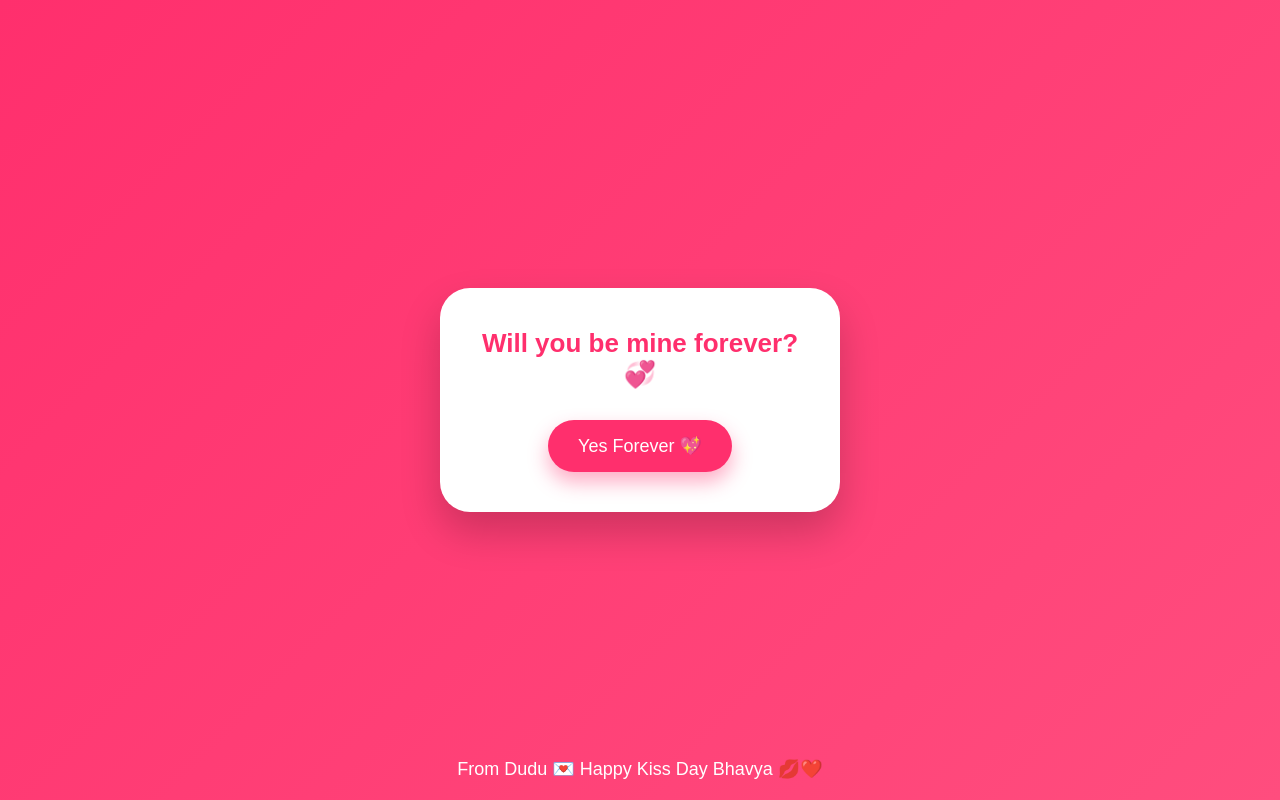
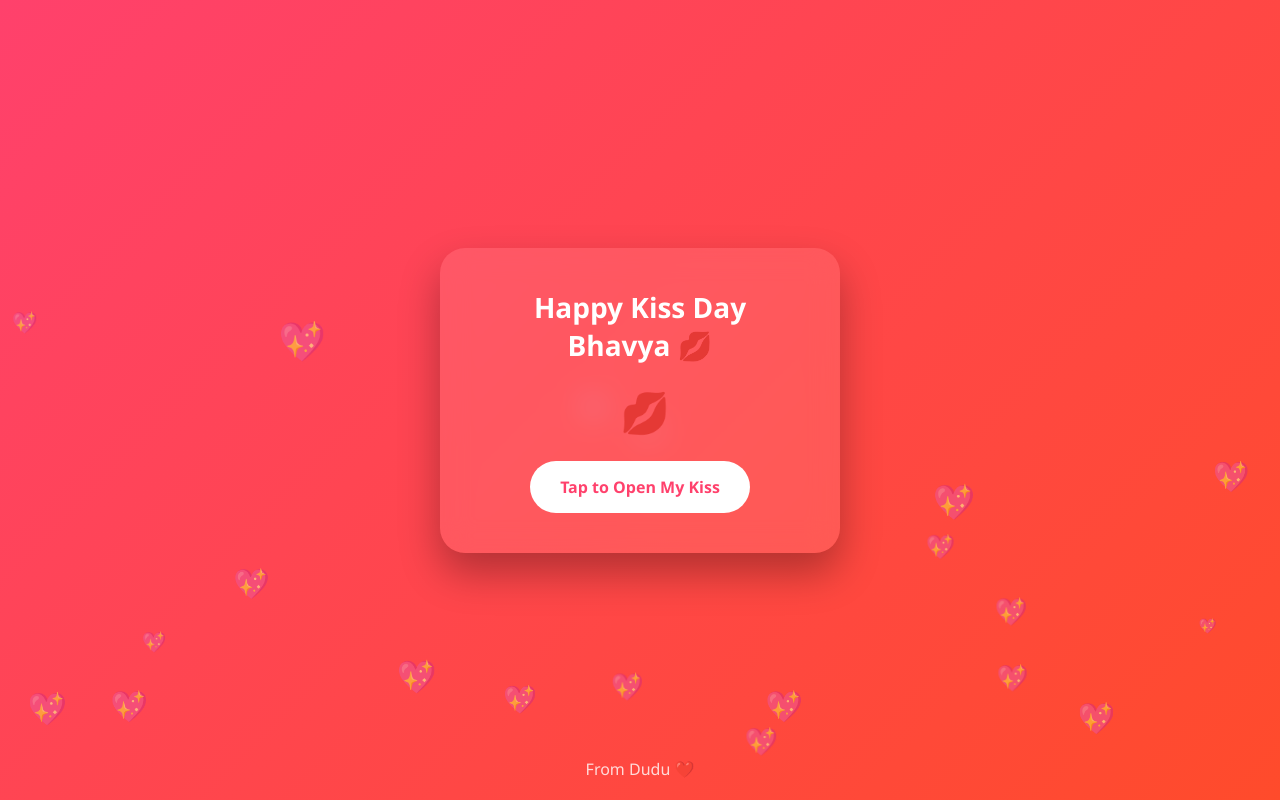
Before and after one commit to Ritik1015/Kiss-Day, a plain HTML site: page index.html in a window 1280 px wide. Drawn offline with Linux system fonts and the light colour scheme.

Commit message:
Update index.html

```diff
--- a/index.html
+++ b/index.html
@@ -2,18 +2,15 @@
 <html lang="en">
 <head>
 <meta charset="UTF-8">
-<meta http-equiv="Cache-Control" content="no-cache, no-store, must-revalidate">
-<meta http-equiv="Pragma" content="no-cache">
-<meta http-equiv="Expires" content="0">
 <meta name="viewport" content="width=device-width, initial-scale=1.0">
-<title>For Bhavya ❤️</title>
+<title>Happy Kiss Day Bhavya ❤️</title>
 
 <style>
 *{
 margin:0;
 padding:0;
 box-sizing:border-box;
-font-family: Arial, sans-serif;
+font-family: 'Segoe UI', sans-serif;
 }
 
 body{
@@ -21,90 +18,129 @@ height:100vh;
 display:flex;
 justify-content:center;
 align-items:center;
-background:linear-gradient(135deg,#ff2f6d,#ff4d7e);
+background:linear-gradient(135deg,#ff416c,#ff4b2b);
 overflow:hidden;
-position:relative;
+color:white;
+text-align:center;
 }
 
-/* Background hearts */
-body::before{
-content:"❤️ 💋 ❤️ 💕 💖";
+/* Floating hearts */
+.heart{
 position:absolute;
-font-size:40px;
-opacity:0.15;
-animation:float 10s linear infinite;
+font-size:20px;
+animation: float 8s linear infinite;
+opacity:0.6;
 }
 
 @keyframes float{
-0%{transform:translateY(100vh);}
-100%{transform:translateY(-100vh);}
+0%{transform:translateY(100vh) scale(0.5);}
+100%{transform:translateY(-10vh) scale(1.2);}
 }
 
-.container{
-background:white;
+/* Main Card */
+.card{
+background:rgba(255,255,255,0.1);
+backdrop-filter:blur(15px);
 padding:40px;
-border-radius:30px;
-text-align:center;
+border-radius:25px;
 width:90%;
 max-width:400px;
-box-shadow:0 20px 40px rgba(0,0,0,0.2);
-animation:fadeIn 1s ease;
-z-index:2;
-}
-
-@keyframes fadeIn{
-from{opacity:0; transform:scale(0.8);}
-to{opacity:1; transform:scale(1);}
+box-shadow:0 20px 40px rgba(0,0,0,0.3);
+transition:0.5s;
 }
 
 h1{
-color:#ff2f6d;
-margin-bottom:30px;
-font-size:26px;
+font-size:28px;
+margin-bottom:20px;
 }
 
 button{
-background:#ff2f6d;
+padding:15px 30px;
 border:none;
-padding:15px 30px;
-color:white;
-font-size:18px;
 border-radius:30px;
+background:white;
+color:#ff416c;
+font-size:16px;
 cursor:pointer;
 transition:0.3s;
-box-shadow:0 10px 20px rgba(255,47,109,0.4);
+font-weight:bold;
 }
 
 button:hover{
 transform:scale(1.1);
-background:#ff1f5a;
+background:#ffe6ec;
+}
+
+.message{
+margin-top:25px;
+font-size:18px;
+display:none;
+animation:fadeIn 1s ease forwards;
+}
+
+@keyframes fadeIn{
+from{opacity:0; transform:translateY(10px);}
+to{opacity:1; transform:translateY(0);}
+}
+
+.kiss{
+font-size:40px;
+animation:kissMove 1s infinite alternate;
+}
+
+@keyframes kissMove{
+from{transform:translateX(-5px);}
+to{transform:translateX(5px);}
 }
 
 .footer{
 position:absolute;
 bottom:20px;
-color:white;
-font-size:18px;
-text-align:center;
-width:100%;
+font-size:16px;
+opacity:0.8;
 }
 </style>
 </head>
 
 <body>
 
-<div class="container">
-<h1>Will you be mine forever? 💞</h1>
-<button onclick="yesClicked()">Yes Forever 💖</button>
+<!-- Floating Hearts Script Generated -->
+<script>
+for(let i=0;i<20;i++){
+let heart=document.createElement("div");
+heart.className="heart";
+heart.innerHTML="💖";
+heart.style.left=Math.random()*100+"vw";
+heart.style.animationDuration=(5+Math.random()*5)+"s";
+heart.style.fontSize=(15+Math.random()*25)+"px";
+document.body.appendChild(heart);
+}
+</script>
+
+<div class="card">
+<h1>Happy Kiss Day Bhavya 💋</h1>
+
+<div class="kiss">💋</div>
+
+<br>
+
+<button onclick="showMessage()">Tap to Open My Kiss</button>
+
+<div class="message" id="loveMsg">
+You are my forever, my always, my sweetest kiss ❤️<br><br>
+I promise to steal your kisses for lifetime 😘<br><br>
+<b>I Love You Bhavya</b> 💞
+</div>
+
 </div>
 
 <div class="footer">
-From Dudu 💌 Happy Kiss Day Bhavya 💋❤️
+From Dudu ❤️
 </div>
 
 <script>
-function yesClicked(){
-alert("I Love You Bubu 💖 Forever and Always!");
+function showMessage(){
+document.getElementById("loveMsg").style.display="block";
 }
 </script>
 
```
